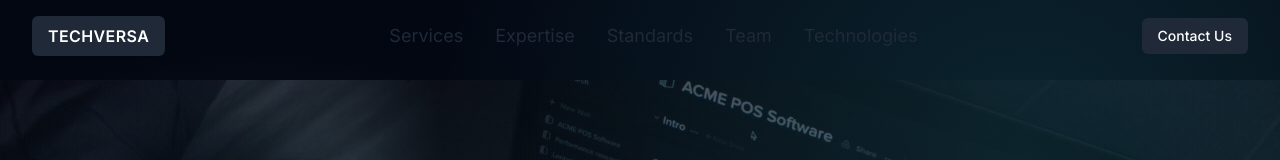
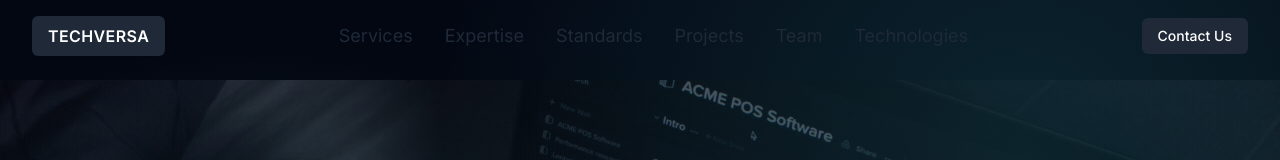
Before and after one commit to SufianSajjad/photography-By-Sufian, a React (Create React App) app: page / in a window 1280 px wide. Shown: the top 160 px of the page. Built offline with nearby package versions, Linux system fonts and the light colour scheme.

Commit message:
Update Header.tsx

```diff
--- a/src/components/Header.tsx
+++ b/src/components/Header.tsx
@@ -32,6 +32,7 @@ const Header: React.FC = () => {
     { name: "Services", href: "#services" },
     { name: "Expertise", href: "#expertise" },
     { name: "Standards", href: "#standards" },
+    { name: "Projects", href: "#Projects" },
     { name: "Team", href: "#team" },
     { name: "Technologies", href: "#technologies" },
   ];
```
